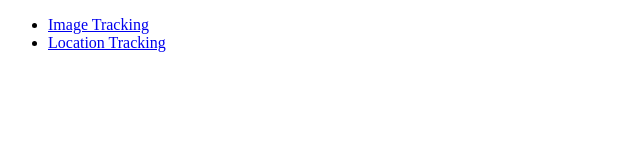
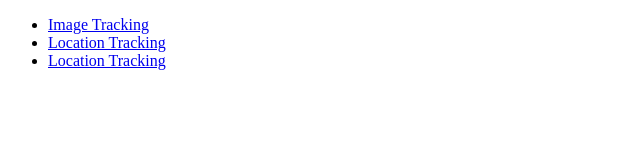
Before and after one commit to nielsenjared/webxr, a plain HTML site: page index.html in a window 1280 px wide. Shown: the whole page, without its empty margins (0-640 px from the left). Drawn offline with Linux system fonts and the light colour scheme.

Commit message:
model test

```diff
--- a/index.html
+++ b/index.html
@@ -9,6 +9,8 @@
     <ul>
         <li><a href='./tracking.html'>Image Tracking</a></li>
         <li><a href='./location.html'>Location Tracking</a></li>
+        <li><a href='./model.html'>Location Tracking</a></li>
+
 
     </ul>
 </body>
```
Also changed, not shown: 1 other file.
